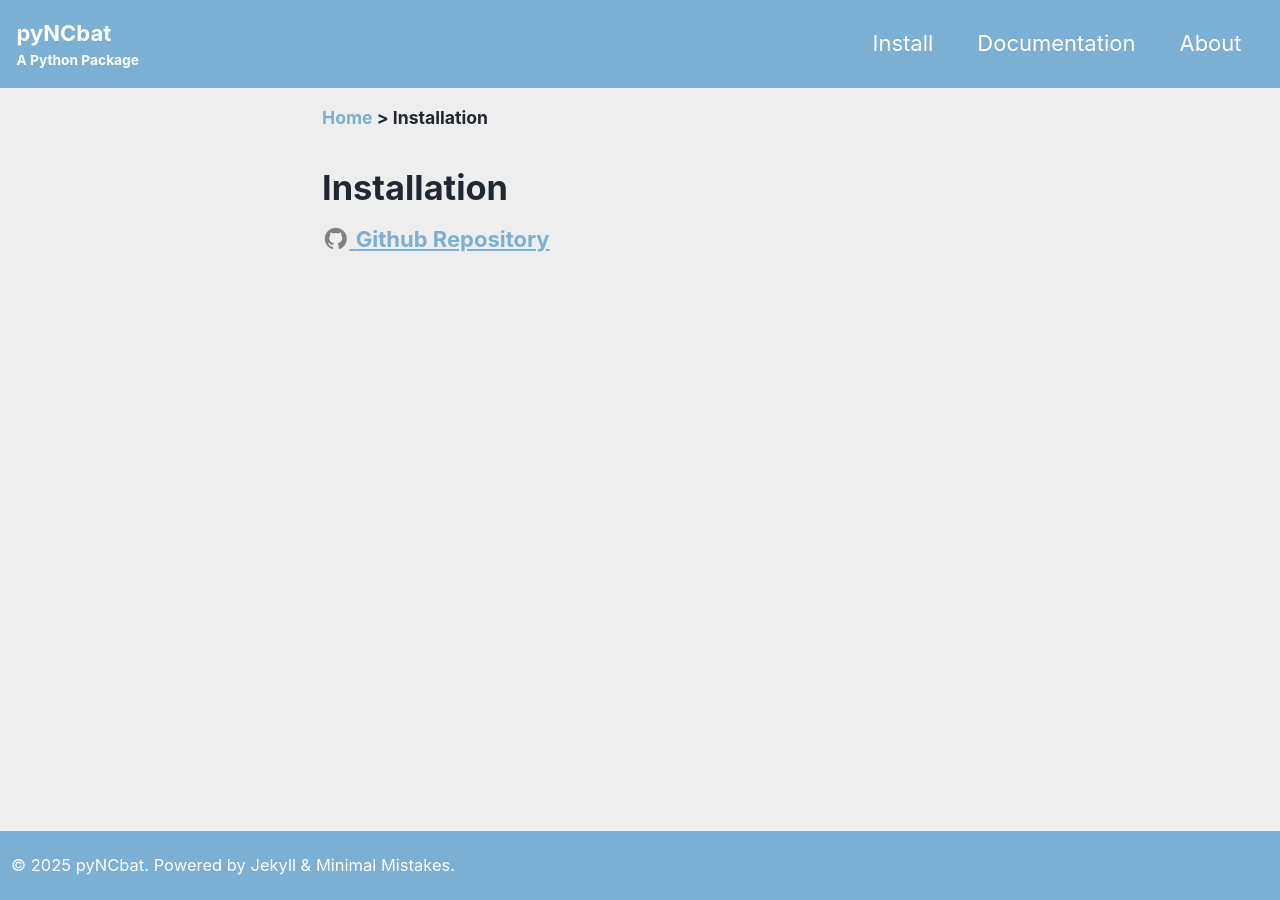
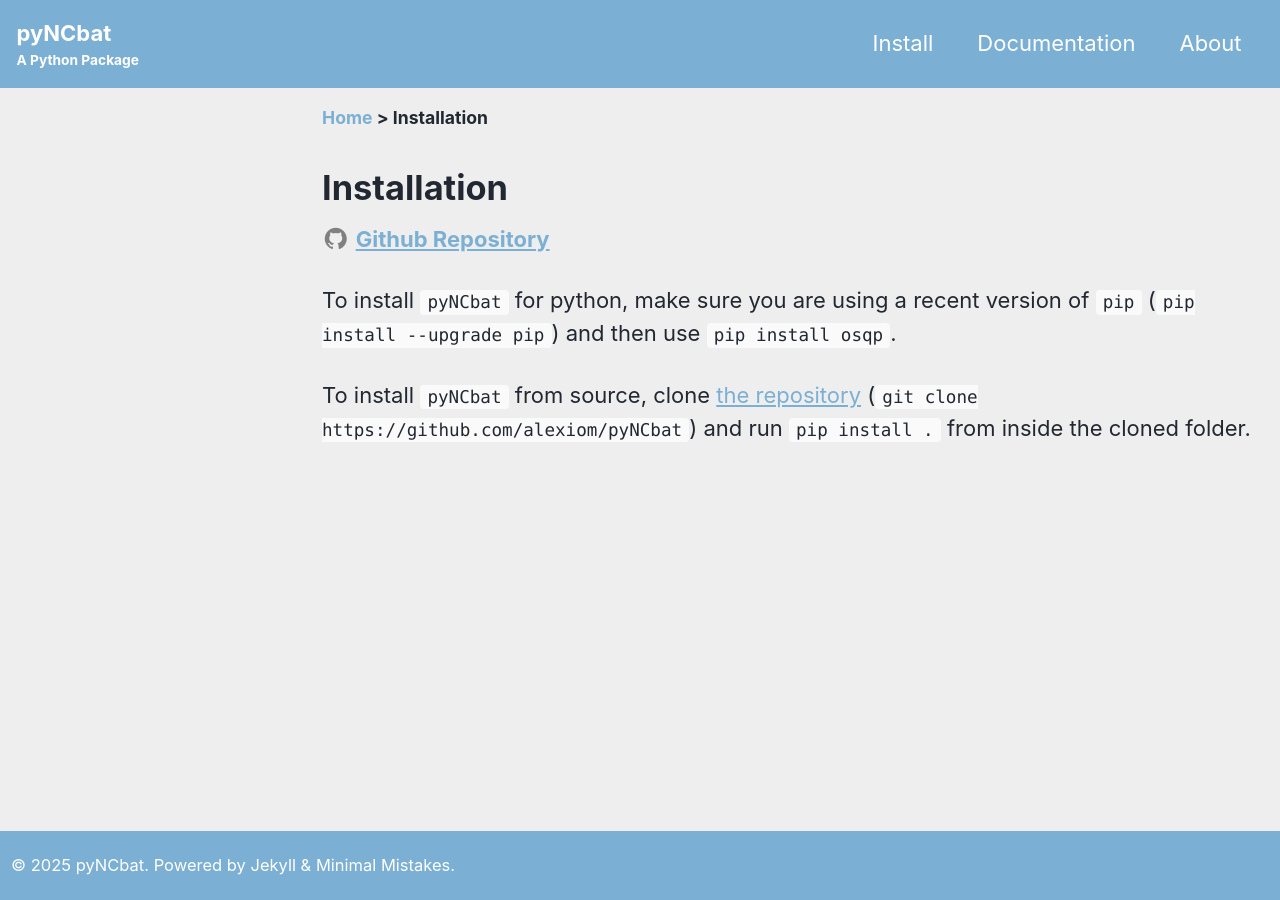
Before and after one commit to alexiom/pyNCbat, a Jekyll site: the page built from docs/_pages/install.md, in a window 1280 px wide. Built offline with Jekyll 4.4.1, drawn with Linux system fonts in a browser that asks for light colours; cached includes are drawn as plain includes.

Commit message:
Update install.md

````diff
--- a/docs/_pages/install.md
+++ b/docs/_pages/install.md
@@ -4,4 +4,8 @@ permalink: /install/
 title: "Installation"
 ---
 
-<a href="https://github.com/alexiom/pyNCbat/"><i class="fa-brands fa-github" style="color:gray;font-size=$type-size-4"></i> <strong> Github Repository</strong></a>
+<i class="fa-brands fa-github" href="https://github.com/alexiom/pyNCbat/" style="color:gray;font-size=$type-size-4"></i>  <a href="https://github.com/alexiom/pyNCbat/"><strong>Github Repository</strong></a>
+
+To install ```pyNCbat``` for python, make sure you are using a recent version of ```pip``` (```pip install --upgrade pip```) and then use ```pip install osqp```.
+
+To install ```pyNCbat``` from source, clone [the repository](https://github.com/alexiom/pyNCbat) (```git clone https://github.com/alexiom/pyNCbat```) and run ```pip install .``` from inside the cloned folder.
````
